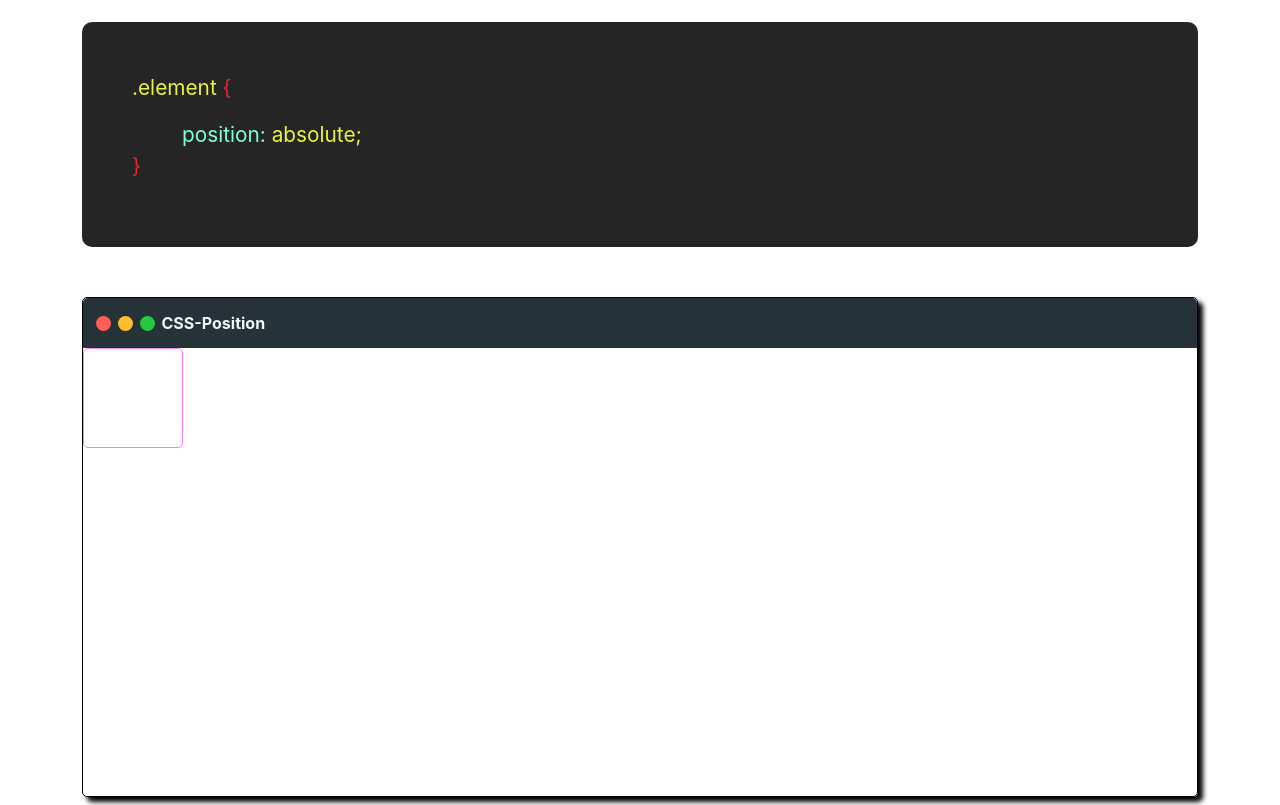
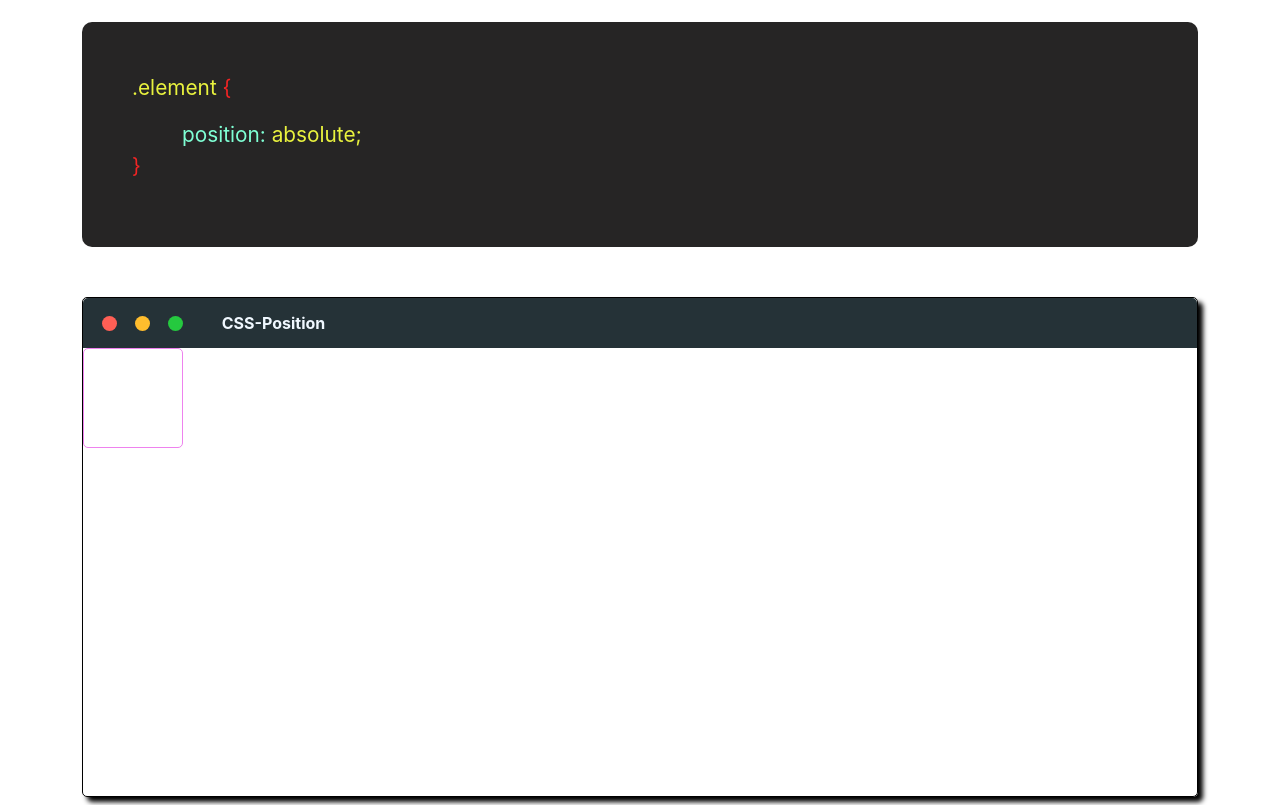
Before and after one commit to leonsuaren/position-property, a React (Create React App) app: page /absolute in a window 1280 px wide. Shown: the part 1146-1951 px from the top of the page. Built offline with nearby package versions, Linux system fonts and the light colour scheme.

Commit message:
worked on the responsive desing

```diff
--- a/src/components/display-window/styles.css
+++ b/src/components/display-window/styles.css
@@ -8,8 +8,6 @@
 }
 
 .window-header {
-  display: grid;
-  grid-template-columns: 2% 2% 2% 10%;
   position: relative;
   top: 0;
   left: 0;
@@ -51,3 +49,31 @@
   border-radius: 50%;
   background-color: #25C93F;
 }
+
+@media only screen and (min-width: 300px) {
+  .window-header {
+    display: grid;
+    grid-template-columns: 7% 7% 7% 30%;
+  }
+}
+
+@media only screen and (min-width: 600px) {
+  .window-header {
+    display: grid;
+    grid-template-columns: 5% 5% 5% 25%;
+  }
+}
+
+@media only screen and (min-width: 768px) {
+  .window-header {
+    display: grid;
+    grid-template-columns: 4% 4% 4% 20%;
+  }
+}
+
+@media only screen and (min-width: 967px) {
+  .window-header {
+    display: grid;
+    grid-template-columns: 3% 3% 3% 15%;
+  }
+}
```
